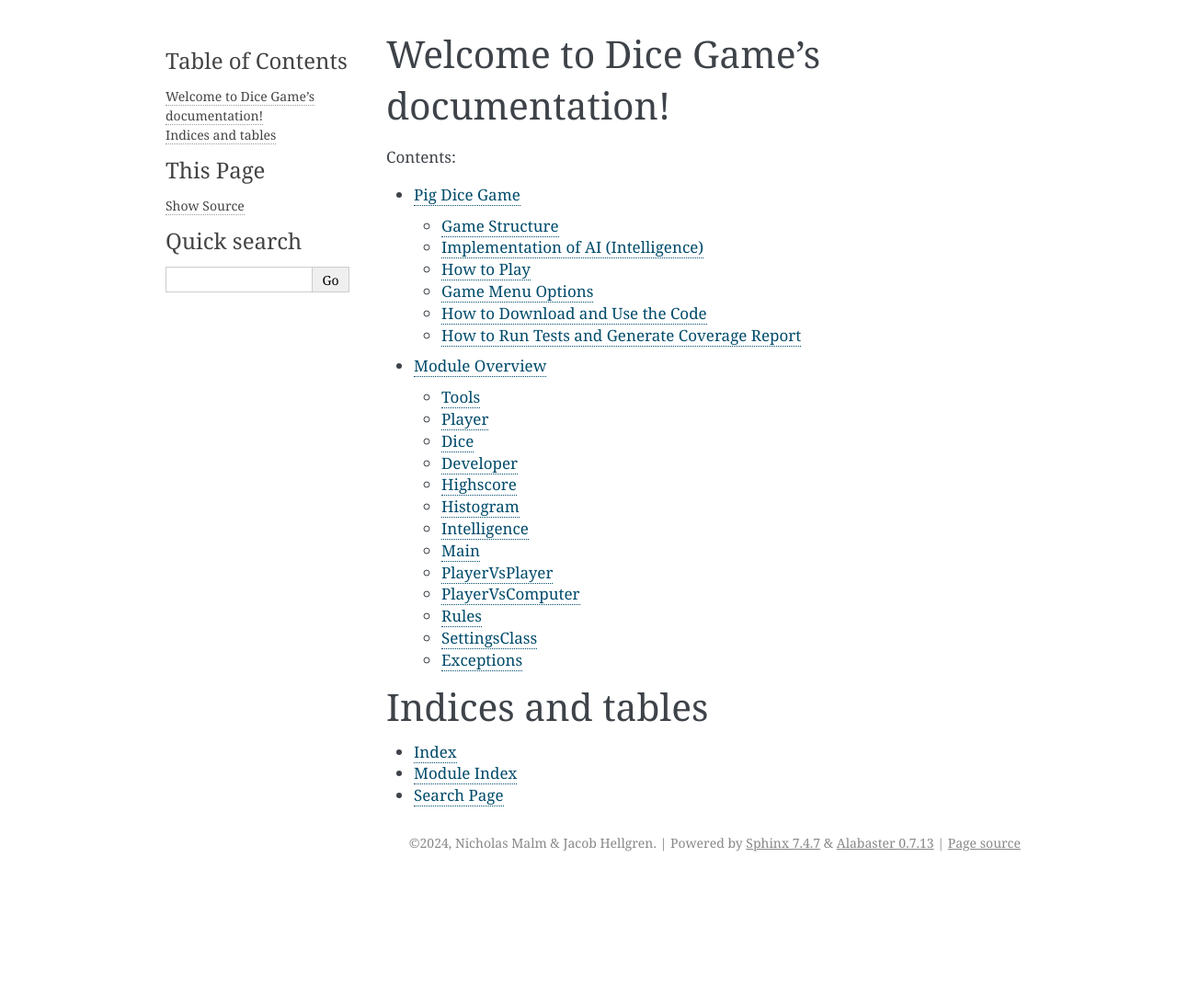
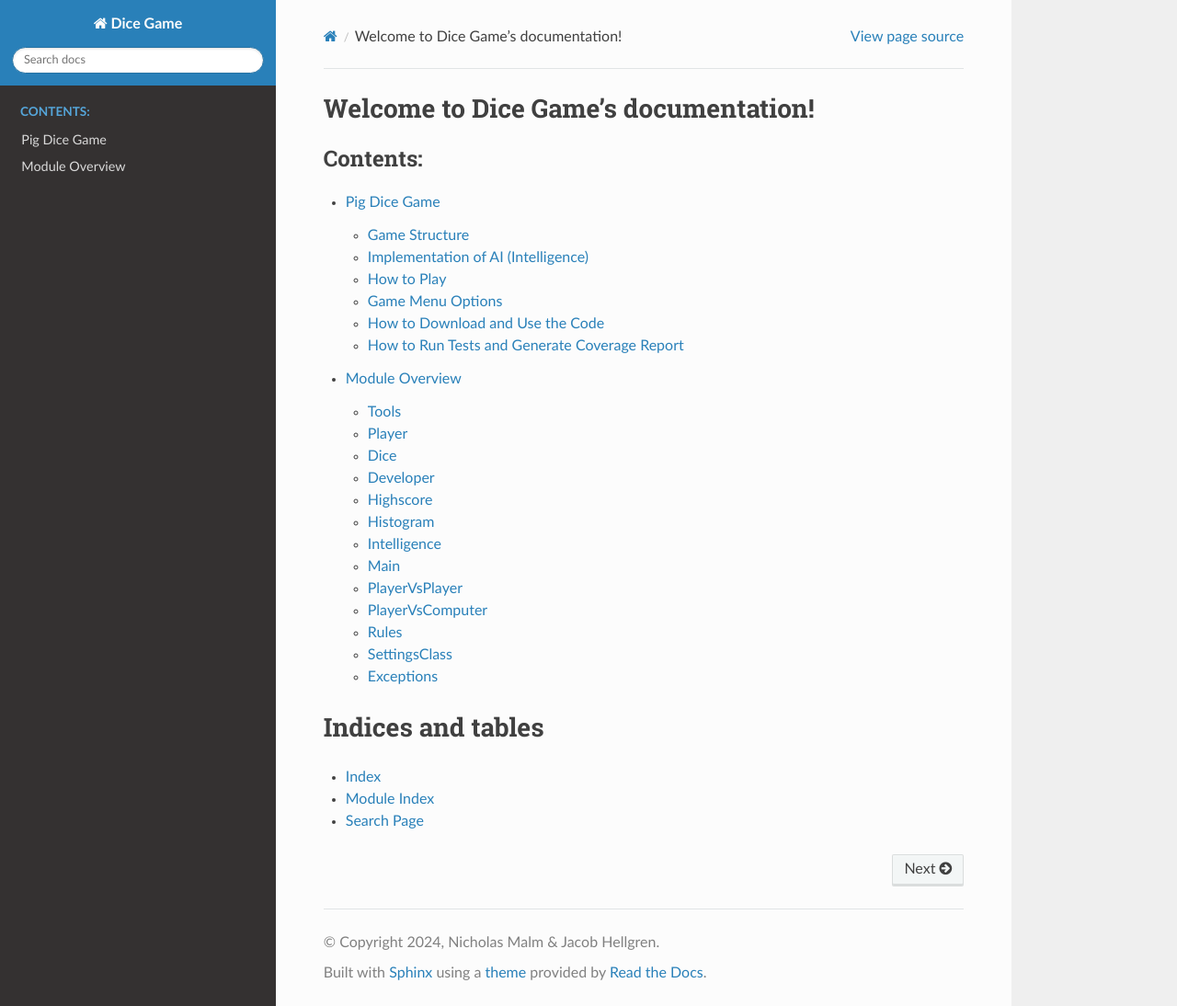
Before and after one commit to nickem00/GroupExamTwo, a Sphinx documentation site: the page built from docs/index.rst, in a window 1280 px wide and 1094 px high. Shown: the whole window at 92% size. Built offline with Sphinx 7.4.7 and the Read the Docs theme 2.0.0, drawn with Linux system fonts in a browser that asks for light colours.

```diff
--- a/docs/conf.py
+++ b/docs/conf.py
@@ -31,5 +31,5 @@ exclude_patterns = ['_build', 'Thumbs.db', '.DS_Store']
 # -- Options for HTML output -------------------------------------------------
 # https://www.sphinx-doc.org/en/master/usage/configuration.html#options-for-html-output
 
-html_theme = 'alabaster'
+html_theme = 'sphinx_rtd_theme'
 html_static_path = ['_static']
--- a/requirements.txt
+++ b/requirements.txt
@@ -18,3 +18,4 @@ Sphinx==7.2.6
 graphviz==0.20.1
 black==22.1.0
 click==8.0.3
+sphinx_rtd_theme
```
Also changed, not shown: README.md (+6 -5 lines), 1 other file.
